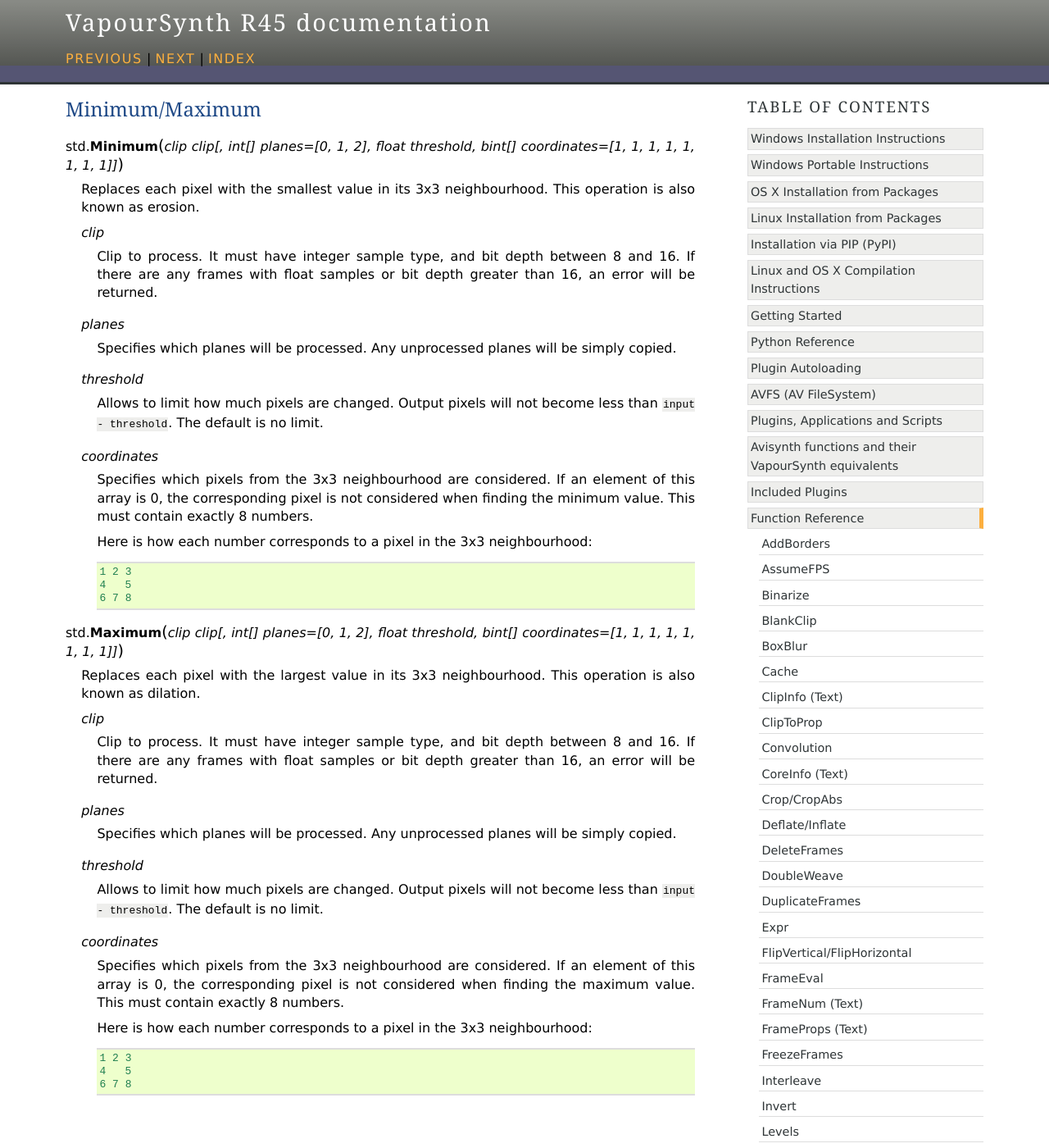
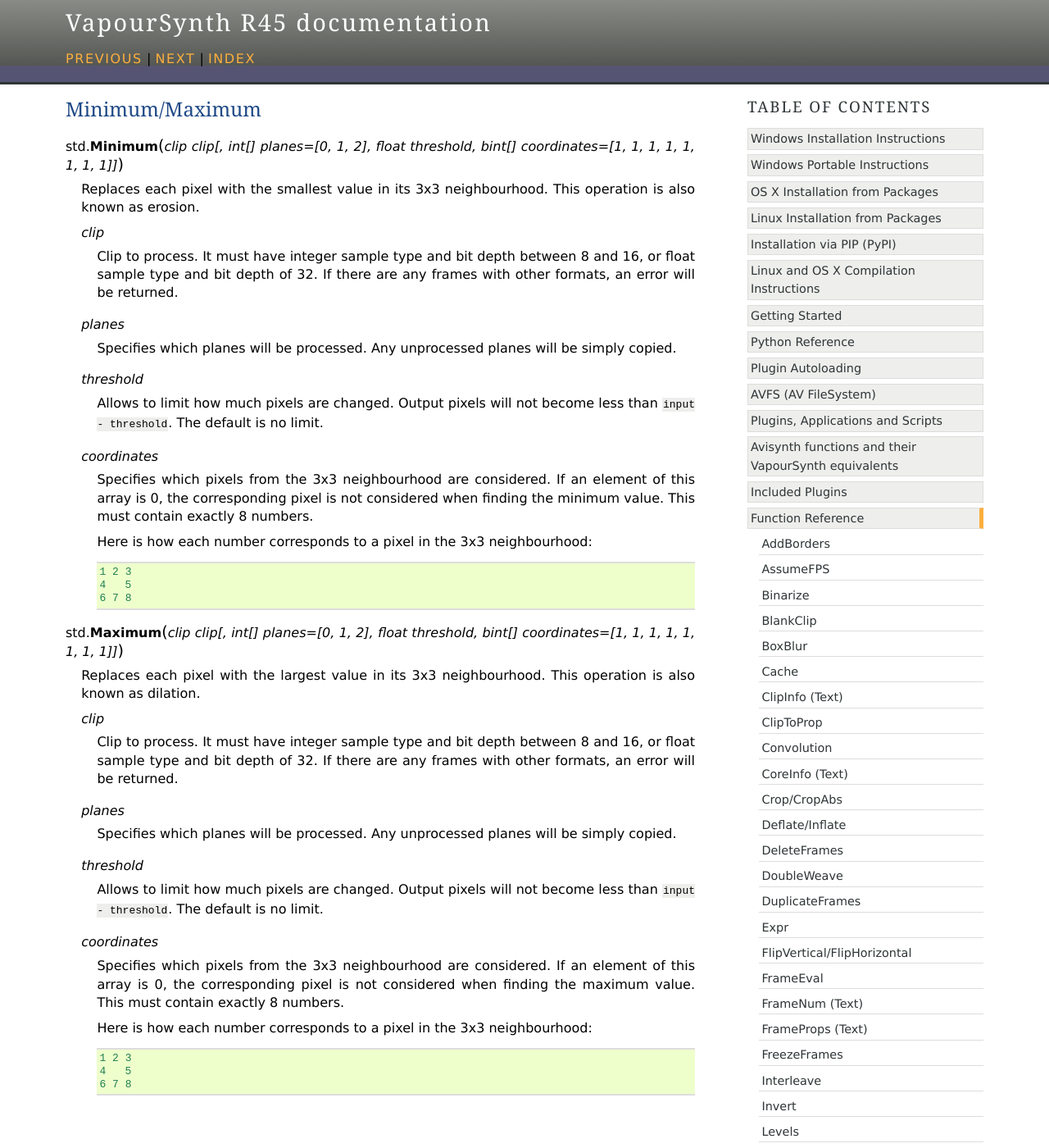
Before and after one commit to vapoursynth/vapoursynth, a Sphinx documentation site: the page built from doc/functions/minimum_maximum.rst, in a window 1280 px wide and 1400 px high. Shown: the whole window at 82% size. Built offline with Sphinx 7.4.7, drawn with Linux system fonts in a browser that asks for light colours; formulas are drawn with MathJax 3.

Commit message:
Update minimum_maximum.rst

```diff
--- a/doc/functions/minimum_maximum.rst
+++ b/doc/functions/minimum_maximum.rst
@@ -8,9 +8,10 @@
    This operation is also known as erosion.
 
    *clip*
-      Clip to process. It must have integer sample type, and bit depth
-      between 8 and 16. If there are any frames with float samples or
-      bit depth greater than 16, an error will be returned.
+      Clip to process. It must have integer sample type and bit depth
+      between 8 and 16, or float sample type and bit depth of 32. If
+      there are any frames with other formats, an error will be
+      returned.
 
    *planes*
       Specifies which planes will be processed. Any unprocessed planes
@@ -41,9 +42,10 @@
    This operation is also known as dilation.
 
    *clip*
-      Clip to process. It must have integer sample type, and bit depth
-      between 8 and 16. If there are any frames with float samples or
-      bit depth greater than 16, an error will be returned.
+      Clip to process. It must have integer sample type and bit depth
+      between 8 and 16, or float sample type and bit depth of 32. If
+      there are any frames with other formats, an error will be
+      returned.
 
    *planes*
       Specifies which planes will be processed. Any unprocessed planes
```
